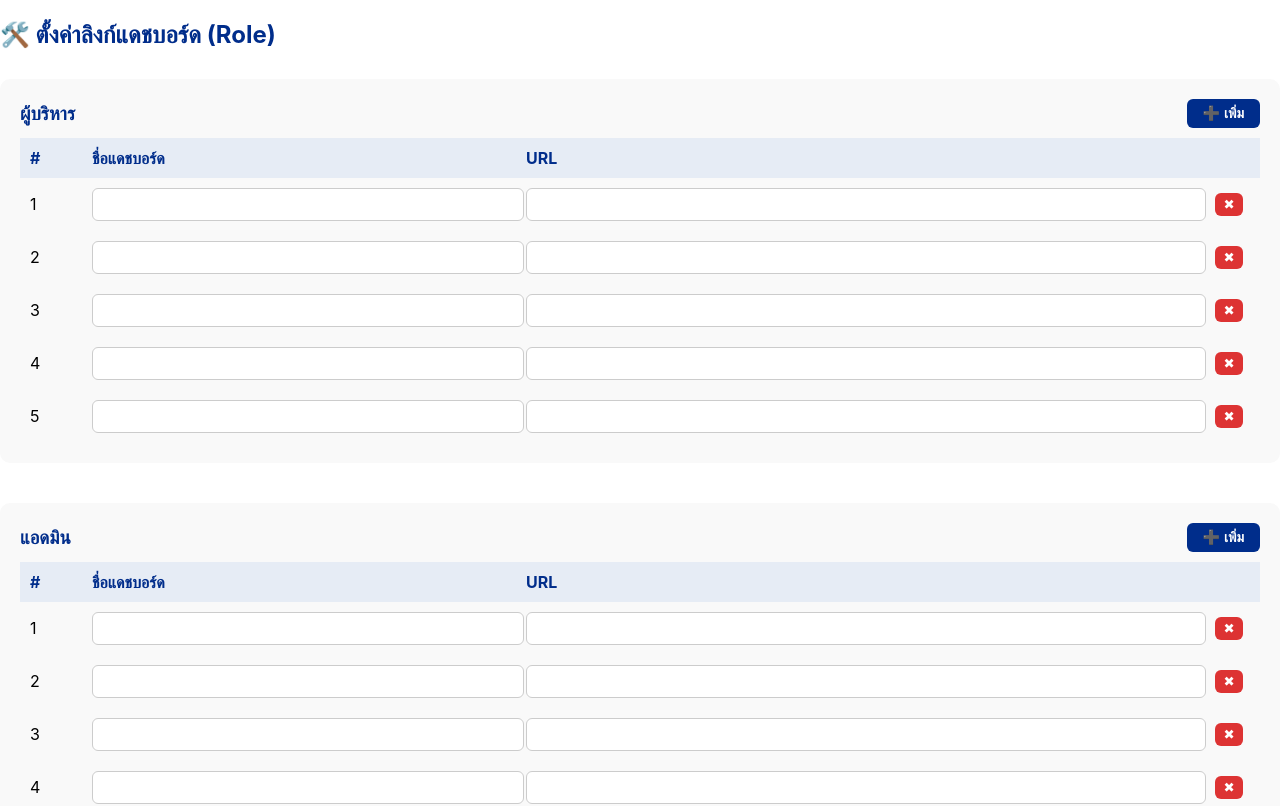
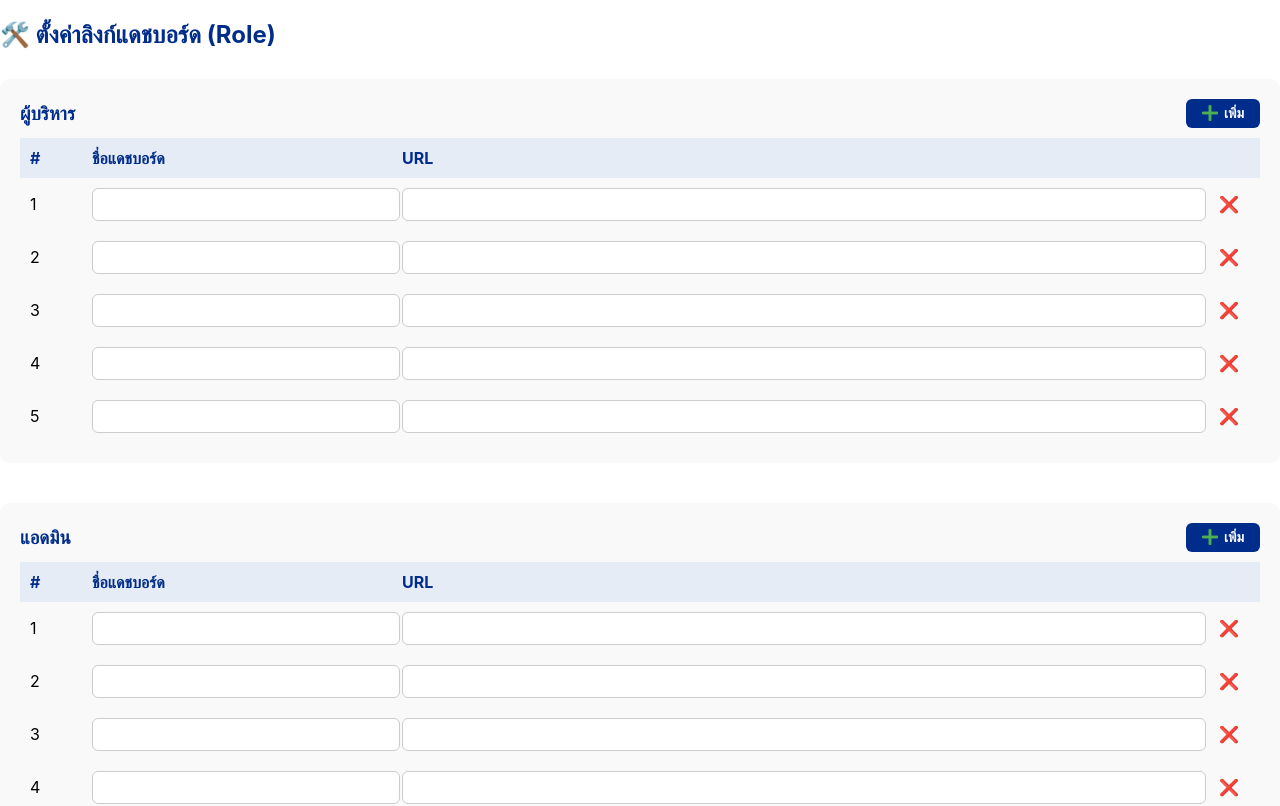
Before and after one commit to nnoikaeo/dashboard-app, a React (Create React App) app: page /settings in a window 1280 px wide. Shown: the top 806 px of the page. Built offline with nearby package versions, Linux system fonts and the light colour scheme; no server answers; the database is empty; sample sign-in values are in the browser's storage.

Commit message:
edit new-setting-page

```diff
--- a/src/pages/SettingsPage.js
+++ b/src/pages/SettingsPage.js
@@ -107,17 +107,30 @@ export default function SettingsPage() {
             <h3 style={{ color: "#002D8B", margin: 0 }}>{role.label}</h3>
             <button
               onClick={() => handleAddDashboardLink(role.key)}
-              style={{ backgroundColor: "#002D8B", color: "#fff", padding: "6px 16px", borderRadius: 6, border: "none", fontSize: 14, cursor: "pointer", fontWeight: "bold" }}
+              style={{
+                backgroundColor: "#002D8B",
+                color: "#fff",
+                padding: "6px 16px",
+                borderRadius: 6,
+                border: "none",
+                fontSize: 14,
+                cursor: "pointer",
+                fontWeight: "bold",
+                display: "flex",
+                alignItems: "center",
+                gap: "6px",
+              }}
             >
-              ➕ เพิ่ม
+              <img src="/plus.png" alt="Add" style={{ width: 16, height: 16 }} />
+              เพิ่ม
             </button>
           </div>
           <table style={{ width: "100%", borderCollapse: "collapse" }}>
             <thead>
               <tr style={{ backgroundColor: "#e6ecf5" }}>
                 <th style={{ ...th, width: "5%" }}>#</th>
-                <th style={{ ...th, width: "35%" }}>ชื่อแดชบอร์ด</th>
-                <th style={{ ...th, width: "55%" }}>URL</th>
+                <th style={{ ...th, width: "25%" }}>ชื่อแดชบอร์ด</th>
+                <th style={{ ...th, width: "65%" }}>URL</th>
                 <th style={{ ...th, width: "5%" }}></th>
               </tr>
             </thead>
@@ -140,7 +153,7 @@ export default function SettingsPage() {
                     />
                   </td>
                   <td style={{ ...td, textAlign: "center" }}>
-                    <button onClick={() => handleDeleteDashboardLink(role.key, index)} style={{ backgroundColor: "#d33", color: "#fff", border: "none", borderRadius: 6, padding: "4px 8px", cursor: "pointer" }}>✖</button>
+                    <button onClick={() => handleDeleteDashboardLink(role.key, index)} style={{ backgroundColor: "#f9f9f9", color: "#fff", border: "none", padding: "4px 8px", fontSize: 16 }}>❌</button>
                   </td>
                 </tr>
               ))}
@@ -150,7 +163,7 @@ export default function SettingsPage() {
       ))}
 
       <div style={{ textAlign: "center", marginBottom: 50 }}>
-        <button onClick={handleSaveDefault} style={btnPrimary}>💾 บันทึก Default</button>
+        <button onClick={handleSaveDefault} style={btnPrimary}>💾 บันทึก</button>
       </div>
     </div>
   );
```
Also changed, not shown: public/plus.png (added).
